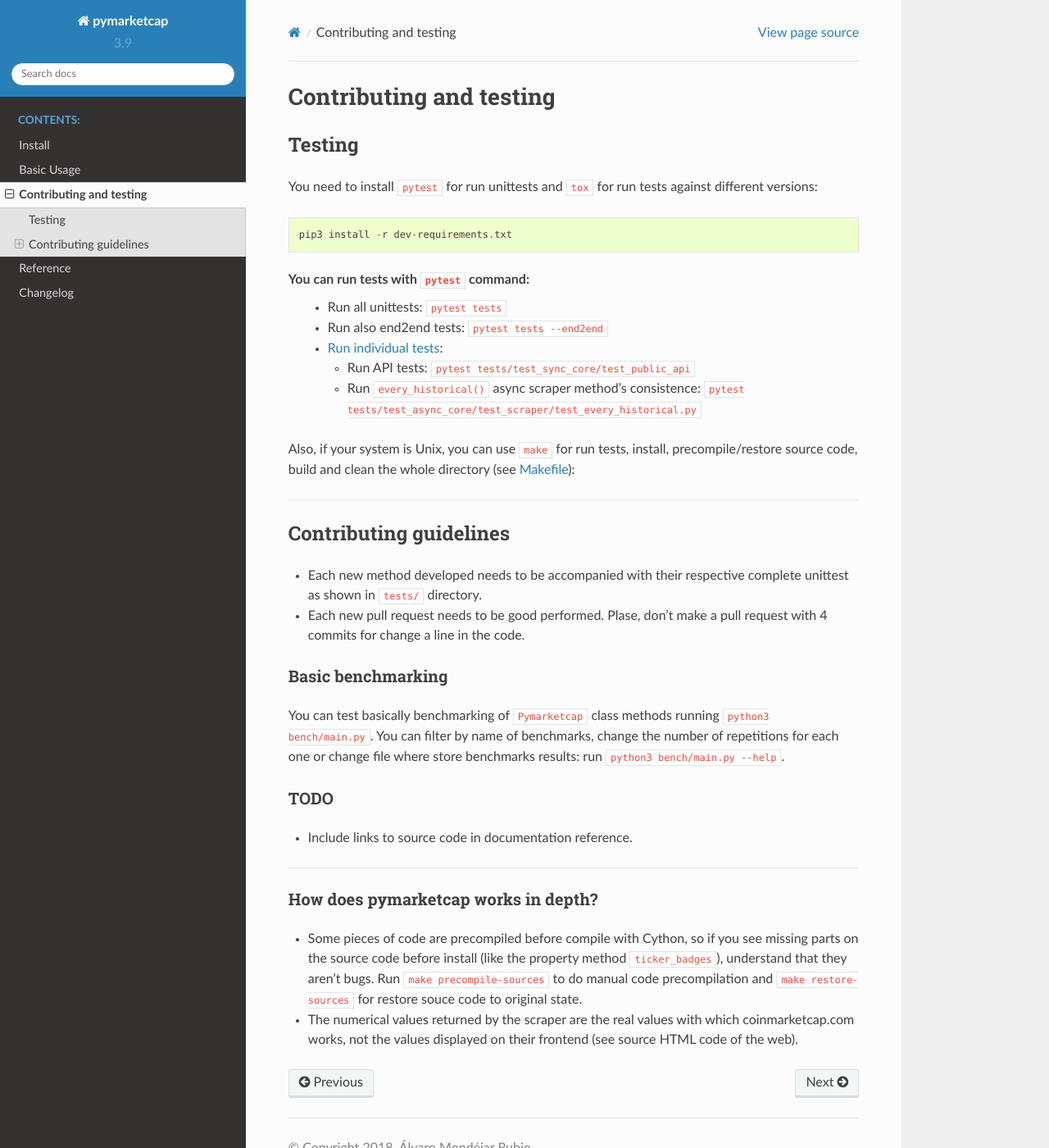
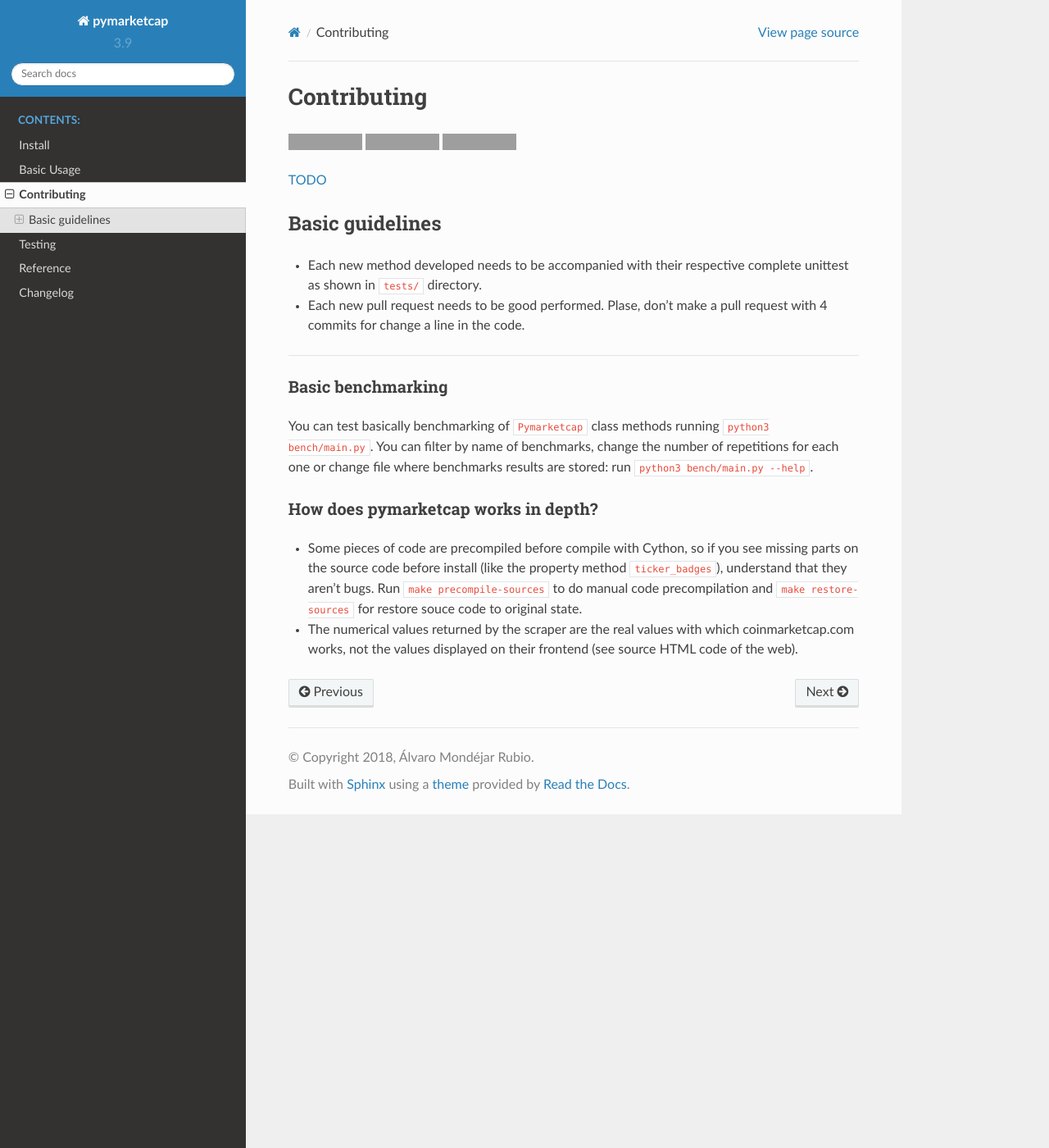
Before and after one commit to mondeja/pymarketcap, a Sphinx documentation site: the page built from doc/contributing.rst, in a window 1280 px wide and 1400 px high. Shown: the whole window at 82% size. Built offline with Sphinx 7.4.7 and the Read the Docs theme 2.0.0, drawn with Linux system fonts in a browser that asks for light colours; grey boxes are pictures that could not be loaded.

Commit message:
Some badges added

```diff
--- a/doc/contributing.rst
+++ b/doc/contributing.rst
@@ -1,50 +1,27 @@
-Contributing and testing
-========================
+Contributing
+============
 
-Testing
--------
+|Issues| |Percentage of issues still open| |Average time solving issues|
 
-You need to install ``pytest`` for run unittests and ``tox`` for run
-tests against different versions:
+`TODO <https://github.com/mondeja/pymarketcap/milestone/2>`__
 
-::
-
-    pip3 install -r dev-requirements.txt
-
-You can run tests with ``pytest`` command:
-  - Run all unittests: ``pytest tests``
-  - Run also end2end tests: ``pytest tests --end2end``
-  - `Run individual tests <https://docs.pytest.org/en/latest/usage.html#specifying-tests-selecting-tests>`__:
-
-    + Run API tests: ``pytest tests/test_sync_core/test_public_api``
-    + Run ``every_historical()`` async scraper method's consistence: ``pytest tests/test_async_core/test_scraper/test_every_historical.py``
-
-
-Also, if your system is Unix, you can use ``make`` for run tests, install, precompile/restore source code, build and clean the whole directory (see `Makefile <https://github.com/mondeja/pymarketcap/blob/master/Makefile>`__):
-
---------------
-
-Contributing guidelines
------------------------
+Basic guidelines
+----------------
 
 -  Each new method developed needs to be accompanied with their
    respective complete unittest as shown in ``tests/`` directory.
 -  Each new pull request needs to be good performed. Plase, don't make a
    pull request with 4 commits for change a line in the code.
 
+--------------
+
 Basic benchmarking
 ~~~~~~~~~~~~~~~~~~
 
 You can test basically benchmarking of ``Pymarketcap`` class methods running
 ``python3 bench/main.py``. You can filter by name of benchmarks, change
-the number of repetitions for each one or change file where store
-benchmarks results: run ``python3 bench/main.py --help``.
-
-TODO
-~~~~
-- Include links to source code in documentation reference.
-
---------------
+the number of repetitions for each one or change file where
+benchmarks results are stored: run ``python3 bench/main.py --help``.
 
 How does pymarketcap works in depth?
 ~~~~~~~~~~~~~~~~~~~~~~~~~~~~~~~~~~~~
--- a/doc/index.rst
+++ b/doc/index.rst
@@ -12,6 +12,7 @@
 
    Install <install>
    Basic Usage <usage>
-   Contributing and testing <contributing>
+   Contributing <contributing>
+   Testing <testing>
    reference
    changelog
--- a/doc/meta/badges.rst
+++ b/doc/meta/badges.rst
@@ -1,3 +1,5 @@
-|Build Status| |AppVeyor| |ReadTheDocs| |Binder|
+|TravisCI| |AppVeyor| |Status|
+
+|ReadTheDocs| |Binder|
 
 |PyPI| |PyPI Versions| |LICENSE|
--- a/doc/meta/badges_targets.rst
+++ b/doc/meta/badges_targets.rst
@@ -1,4 +1,4 @@
-.. |Build Status| image:: https://travis-ci.org/mondeja/pymarketcap.svg?branch=master
+.. |TravisCI| image:: https://travis-ci.org/mondeja/pymarketcap.svg?branch=master
 	:target: https://cnhv.co/1xgw5
 .. |PyPI| image:: https://img.shields.io/pypi/v/pymarketcap.svg
 	:target: https://cnhv.co/1xgwg
```
Also changed, not shown: other parts of doc/contributing.rst (+8 -0 lines), other parts of doc/meta/badges_targets.rst (+3 -0 lines), README.rst (+17 -11 lines), doc/meta/main.rst (+6 -5 lines), doc/testing.rst (added, +20 -0 lines), 1 other file.
